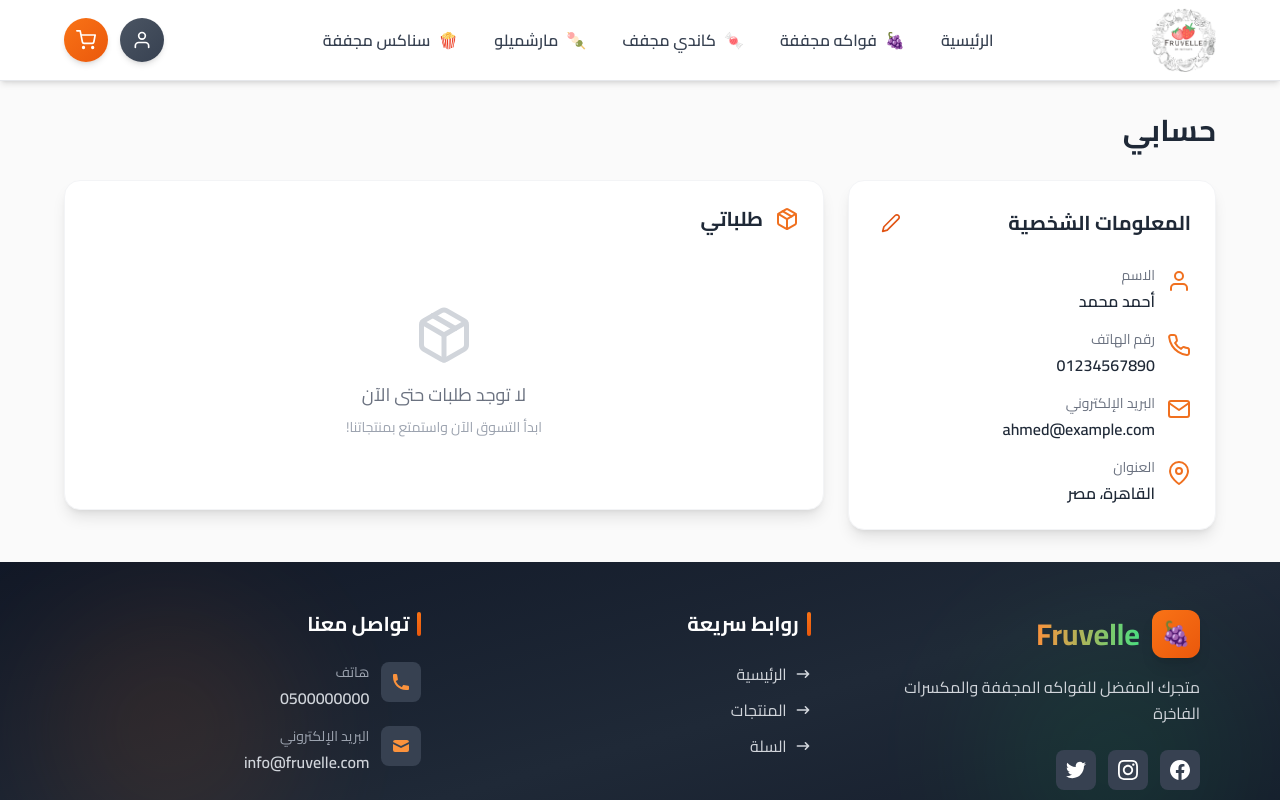
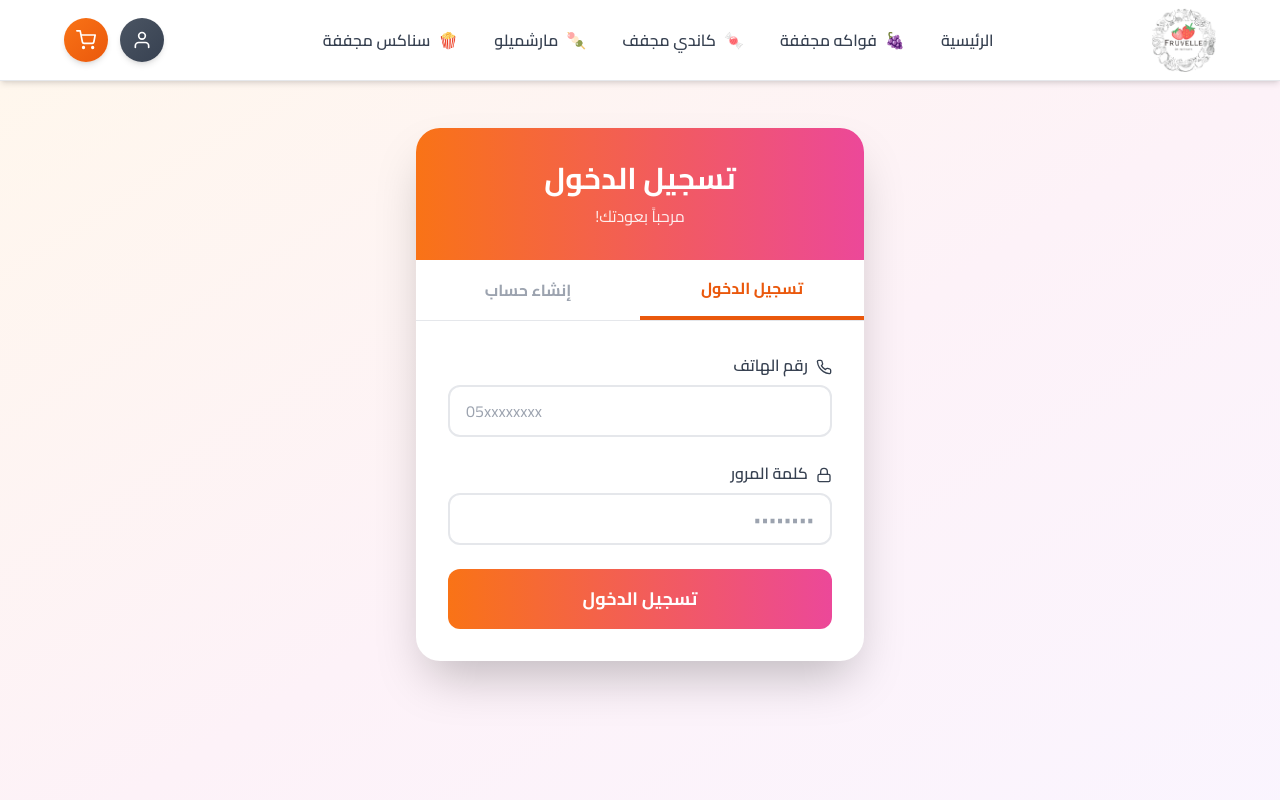
Before and after one commit to ahmedatef-hu/Fruvelle-Front, a React (Vite) app: page /account in a window 1280 px wide. Shown: the top 800 px of the page. Built offline with nearby package versions, Linux system fonts and the light colour scheme.

Commit message:
Create customer login and signup page with beautiful UI

```diff
--- a/src/pages/customer/AccountPage.jsx
+++ b/src/pages/customer/AccountPage.jsx
@@ -1,185 +1,247 @@
-import { useState, useEffect } from 'react';
-import { FiUser, FiPhone, FiMail, FiMapPin, FiPackage, FiEdit2, FiSave, FiX } from 'react-icons/fi';
+import { useState } from 'react';
+import { FiUser, FiPhone, FiMail, FiLock, FiMapPin } from 'react-icons/fi';
+import { toast } from 'react-toastify';
+import api from '../../config/api';
 
 const AccountPage = () => {
-  const [isEditing, setIsEditing] = useState(false);
-  const [orders, setOrders] = useState([]);
-  const [userInfo, setUserInfo] = useState({
-    name: 'أحمد محمد',
-    phone: '01234567890',
-    email: 'ahmed@example.com',
-    address: 'القاهرة، مصر'
+  const [isLogin, setIsLogin] = useState(true);
+  const [loading, setLoading] = useState(false);
+  const [loginData, setLoginData] = useState({
+    phone: '',
+    password: ''
   });
-  const [editedInfo, setEditedInfo] = useState({ ...userInfo });
+  const [signupData, setSignupData] = useState({
+    name: '',
+    phone: '',
+    email: '',
+    password: '',
+    confirmPassword: '',
+    address: ''
+  });
 
-  const handleEdit = () => {
-    setIsEditing(true);
-    setEditedInfo({ ...userInfo });
+  const handleLogin = async (e) => {
+    e.preventDefault();
+    setLoading(true);
+
+    try {
+      const response = await api.post('/auth/login', loginData);
+      toast.success('تم تسجيل الدخول بنجاح');
+      // TODO: Save user data and redirect
+      console.log(response.data);
+    } catch (error) {
+      toast.error(error.response?.data?.message || 'حدث خطأ في تسجيل الدخول');
+    } finally {
+      setLoading(false);
+    }
   };
 
-  const handleSave = () => {
-    setUserInfo({ ...editedInfo });
-    setIsEditing(false);
-    // TODO: Save to backend
-  };
+  const handleSignup = async (e) => {
+    e.preventDefault();
 
-  const handleCancel = () => {
-    setEditedInfo({ ...userInfo });
-    setIsEditing(false);
+    if (signupData.password !== signupData.confirmPassword) {
+      toast.error('كلمة المرور غير متطابقة');
+      return;
+    }
+
+    setLoading(true);
+
+    try {
+      const response = await api.post('/auth/register', {
+        name: signupData.name,
+        phone: signupData.phone,
+        email: signupData.email,
+        password: signupData.password,
+        address: signupData.address
+      });
+      toast.success('تم إنشاء الحساب بنجاح');
+      setIsLogin(true);
+    } catch (error) {
+      toast.error(error.response?.data?.message || 'حدث خطأ في إنشاء الحساب');
+    } finally {
+      setLoading(false);
+    }
   };
 
   return (
-    <div className="container mx-auto px-4 md:px-8 lg:px-16 py-8">
-      <h1 className="text-3xl font-bold mb-8 text-gray-800">حسابي</h1>
+    <div className="min-h-screen bg-gradient-to-br from-orange-50 via-pink-50 to-purple-50 py-12 px-4">
+      <div className="container mx-auto max-w-md">
+        <div className="bg-white rounded-3xl shadow-2xl overflow-hidden">
+          {/* Header */}
+          <div className="bg-gradient-to-r from-orange-500 to-pink-500 p-8 text-center">
+            <h1 className="text-3xl font-black text-white mb-2">
+              {isLogin ? 'تسجيل الدخول' : 'إنشاء حساب جديد'}
+            </h1>
+            <p className="text-white/90">
+              {isLogin ? 'مرحباً بعودتك!' : 'انضم إلى عائلة Fruvelle'}
+            </p>
+          </div>
 
-      <div className="grid grid-cols-1 lg:grid-cols-3 gap-6">
-        {/* User Info Card */}
-        <div className="lg:col-span-1">
-          <div className="bg-white rounded-2xl shadow-lg p-6 border border-gray-100">
-            <div className="flex items-center justify-between mb-6">
-              <h2 className="text-xl font-bold text-gray-800">المعلومات الشخصية</h2>
-              {!isEditing ? (
+          {/* Toggle Buttons */}
+          <div className="flex border-b">
             <button
-                  onClick={handleEdit}
-                  className="p-2 text-primary-600 hover:bg-primary-50 rounded-lg transition"
+              onClick={() => setIsLogin(true)}
+              className={`flex-1 py-4 font-bold transition ${
+                isLogin
+                  ? 'text-orange-600 border-b-4 border-orange-600'
+                  : 'text-gray-400 hover:text-gray-600'
+              }`}
             >
-                  <FiEdit2 className="text-xl" />
-                </button>
-              ) : (
-                <div className="flex gap-2">
-                  <button
-                    onClick={handleSave}
-                    className="p-2 text-green-600 hover:bg-green-50 rounded-lg transition"
-                  >
-                    <FiSave className="text-xl" />
+              تسجيل الدخول
             </button>
             <button
-                    onClick={handleCancel}
-                    className="p-2 text-red-600 hover:bg-red-50 rounded-lg transition"
+              onClick={() => setIsLogin(false)}
+              className={`flex-1 py-4 font-bold transition ${
+                !isLogin
+                  ? 'text-orange-600 border-b-4 border-orange-600'
+                  : 'text-gray-400 hover:text-gray-600'
+              }`}
             >
-                    <FiX className="text-xl" />
+              إنشاء حساب
             </button>
           </div>
-              )}
+
+          {/* Forms */}
+          <div className="p-8">
+            {isLogin ? (
+              // Login Form
+              <form onSubmit={handleLogin} className="space-y-6">
+                <div>
+                  <label className="block text-gray-700 font-semibold mb-2">
+                    <FiPhone className="inline ml-2" />
+                    رقم الهاتف
+                  </label>
+                  <input
+                    type="tel"
+                    value={loginData.phone}
+                    onChange={(e) => setLoginData({ ...loginData, phone: e.target.value })}
+                    className="w-full px-4 py-3 border-2 border-gray-200 rounded-xl focus:border-orange-500 focus:outline-none transition"
+                    placeholder="05xxxxxxxx"
+                    required
+                  />
                 </div>
 
-            <div className="space-y-4">
-              {/* Name */}
-              <div className="flex items-start gap-3">
-                <FiUser className="text-2xl text-primary-500 mt-1" />
-                <div className="flex-1">
-                  <p className="text-sm text-gray-500 mb-1">الاسم</p>
-                  {isEditing ? (
+                <div>
+                  <label className="block text-gray-700 font-semibold mb-2">
+                    <FiLock className="inline ml-2" />
+                    كلمة المرور
+                  </label>
+                  <input
+                    type="password"
+                    value={loginData.password}
+                    onChange={(e) => setLoginData({ ...loginData, password: e.target.value })}
+                    className="w-full px-4 py-3 border-2 border-gray-200 rounded-xl focus:border-orange-500 focus:outline-none transition"
+                    placeholder="••••••••"
+                    required
+                  />
+                </div>
+
+                <button
+                  type="submit"
+                  disabled={loading}
+                  className="w-full bg-gradient-to-r from-orange-500 to-pink-500 text-white py-4 rounded-xl font-bold text-lg hover:shadow-lg transform hover:scale-105 transition disabled:opacity-50 disabled:cursor-not-allowed"
+                >
+                  {loading ? 'جاري تسجيل الدخول...' : 'تسجيل الدخول'}
+                </button>
+              </form>
+            ) : (
+              // Signup Form
+              <form onSubmit={handleSignup} className="space-y-4">
+                <div>
+                  <label className="block text-gray-700 font-semibold mb-2">
+                    <FiUser className="inline ml-2" />
+                    الاسم الكامل
+                  </label>
                   <input
                     type="text"
-                      value={editedInfo.name}
-                      onChange={(e) => setEditedInfo({ ...editedInfo, name: e.target.value })}
-                      className="w-full px-3 py-2 border border-gray-300 rounded-lg focus:ring-2 focus:ring-primary-500 focus:border-transparent"
+                    value={signupData.name}
+                    onChange={(e) => setSignupData({ ...signupData, name: e.target.value })}
+                    className="w-full px-4 py-3 border-2 border-gray-200 rounded-xl focus:border-orange-500 focus:outline-none transition"
+                    placeholder="أحمد محمد"
+                    required
                   />
-                  ) : (
-                    <p className="text-gray-800 font-semibold">{userInfo.name}</p>
-                  )}
-                </div>
                 </div>
 
-              {/* Phone */}
-              <div className="flex items-start gap-3">
-                <FiPhone className="text-2xl text-primary-500 mt-1" />
-                <div className="flex-1">
-                  <p className="text-sm text-gray-500 mb-1">رقم الهاتف</p>
-                  {isEditing ? (
+                <div>
+                  <label className="block text-gray-700 font-semibold mb-2">
+                    <FiPhone className="inline ml-2" />
+                    رقم الهاتف
+                  </label>
                   <input
                     type="tel"
-                      value={editedInfo.phone}
-                      onChange={(e) => setEditedInfo({ ...editedInfo, phone: e.target.value })}
-                      className="w-full px-3 py-2 border border-gray-300 rounded-lg focus:ring-2 focus:ring-primary-500 focus:border-transparent"
+                    value={signupData.phone}
+                    onChange={(e) => setSignupData({ ...signupData, phone: e.target.value })}
+                    className="w-full px-4 py-3 border-2 border-gray-200 rounded-xl focus:border-orange-500 focus:outline-none transition"
+                    placeholder="05xxxxxxxx"
+                    required
                   />
-                  ) : (
-                    <p className="text-gray-800 font-semibold">{userInfo.phone}</p>
-                  )}
-                </div>
                 </div>
 
-              {/* Email */}
-              <div className="flex items-start gap-3">
-                <FiMail className="text-2xl text-primary-500 mt-1" />
-                <div className="flex-1">
-                  <p className="text-sm text-gray-500 mb-1">البريد الإلكتروني</p>
-                  {isEditing ? (
+                <div>
+                  <label className="block text-gray-700 font-semibold mb-2">
+                    <FiMail className="inline ml-2" />
+                    البريد الإلكتروني
+                  </label>
                   <input
                     type="email"
-                      value={editedInfo.email}
-                      onChange={(e) => setEditedInfo({ ...editedInfo, email: e.target.value })}
-                      className="w-full px-3 py-2 border border-gray-300 rounded-lg focus:ring-2 focus:ring-primary-500 focus:border-transparent"
+                    value={signupData.email}
+                    onChange={(e) => setSignupData({ ...signupData, email: e.target.value })}
+                    className="w-full px-4 py-3 border-2 border-gray-200 rounded-xl focus:border-orange-500 focus:outline-none transition"
+                    placeholder="example@email.com"
                   />
-                  ) : (
-                    <p className="text-gray-800 font-semibold">{userInfo.email}</p>
-                  )}
-                </div>
                 </div>
 
-              {/* Address */}
-              <div className="flex items-start gap-3">
-                <FiMapPin className="text-2xl text-primary-500 mt-1" />
-                <div className="flex-1">
-                  <p className="text-sm text-gray-500 mb-1">العنوان</p>
-                  {isEditing ? (
+                <div>
+                  <label className="block text-gray-700 font-semibold mb-2">
+                    <FiMapPin className="inline ml-2" />
+                    العنوان
+                  </label>
                   <textarea
-                      value={editedInfo.address}
-                      onChange={(e) => setEditedInfo({ ...editedInfo, address: e.target.value })}
-                      rows="3"
-                      className="w-full px-3 py-2 border border-gray-300 rounded-lg focus:ring-2 focus:ring-primary-500 focus:border-transparent resize-none"
+                    value={signupData.address}
+                    onChange={(e) => setSignupData({ ...signupData, address: e.target.value })}
+                    className="w-full px-4 py-3 border-2 border-gray-200 rounded-xl focus:border-orange-500 focus:outline-none transition resize-none"
+                    placeholder="المدينة، الحي، الشارع"
+                    rows="2"
                   />
-                  ) : (
-                    <p className="text-gray-800 font-semibold">{userInfo.address}</p>
-                  )}
-                </div>
-              </div>
-            </div>
-          </div>
                 </div>
 
-        {/* Orders Section */}
-        <div className="lg:col-span-2">
-          <div className="bg-white rounded-2xl shadow-lg p-6 border border-gray-100">
-            <div className="flex items-center gap-3 mb-6">
-              <FiPackage className="text-2xl text-primary-500" />
-              <h2 className="text-xl font-bold text-gray-800">طلباتي</h2>
+                <div>
+                  <label className="block text-gray-700 font-semibold mb-2">
+                    <FiLock className="inline ml-2" />
+                    كلمة المرور
+                  </label>
+                  <input
+                    type="password"
+                    value={signupData.password}
+                    onChange={(e) => setSignupData({ ...signupData, password: e.target.value })}
+                    className="w-full px-4 py-3 border-2 border-gray-200 rounded-xl focus:border-orange-500 focus:outline-none transition"
+                    placeholder="••••••••"
+                    required
+                  />
                 </div>
 
-            {orders.length === 0 ? (
-              <div className="text-center py-12">
-                <FiPackage className="text-6xl text-gray-300 mx-auto mb-4" />
-                <p className="text-gray-500 text-lg">لا توجد طلبات حتى الآن</p>
-                <p className="text-gray-400 text-sm mt-2">ابدأ التسوق الآن واستمتع بمنتجاتنا!</p>
+                <div>
+                  <label className="block text-gray-700 font-semibold mb-2">
+                    <FiLock className="inline ml-2" />
+                    تأكيد كلمة المرور
+                  </label>
+                  <input
+                    type="password"
+                    value={signupData.confirmPassword}
+                    onChange={(e) => setSignupData({ ...signupData, confirmPassword: e.target.value })}
+                    className="w-full px-4 py-3 border-2 border-gray-200 rounded-xl focus:border-orange-500 focus:outline-none transition"
+                    placeholder="••••••••"
+                    required
+                  />
                 </div>
-            ) : (
-              <div className="space-y-4">
-                {orders.map((order) => (
-                  <div
-                    key={order.id}
-                    className="border border-gray-200 rounded-xl p-4 hover:shadow-md transition"
+
+                <button
+                  type="submit"
+                  disabled={loading}
+                  className="w-full bg-gradient-to-r from-orange-500 to-pink-500 text-white py-4 rounded-xl font-bold text-lg hover:shadow-lg transform hover:scale-105 transition disabled:opacity-50 disabled:cursor-not-allowed"
                 >
-                    <div className="flex justify-between items-start mb-3">
-                      <div>
-                        <p className="font-semibold text-gray-800">طلب #{order.id}</p>
-                        <p className="text-sm text-gray-500">{order.date}</p>
-                      </div>
-                      <span className={`px-3 py-1 rounded-full text-sm font-semibold ${
-                        order.status === 'delivered' ? 'bg-green-100 text-green-700' :
-                        order.status === 'pending' ? 'bg-yellow-100 text-yellow-700' :
-                        'bg-blue-100 text-blue-700'
-                      }`}>
-                        {order.statusText}
-                      </span>
-                    </div>
-                    <div className="flex justify-between items-center">
-                      <p className="text-gray-600">{order.itemsCount} منتج</p>
-                      <p className="text-lg font-bold text-primary-600">{order.total} جنيه</p>
-                    </div>
-                  </div>
-                ))}
-              </div>
+                  {loading ? 'جاري إنشاء الحساب...' : 'إنشاء حساب'}
+                </button>
+              </form>
             )}
           </div>
         </div>
```
Lines whose indentation alone changed are shown as unchanged.
